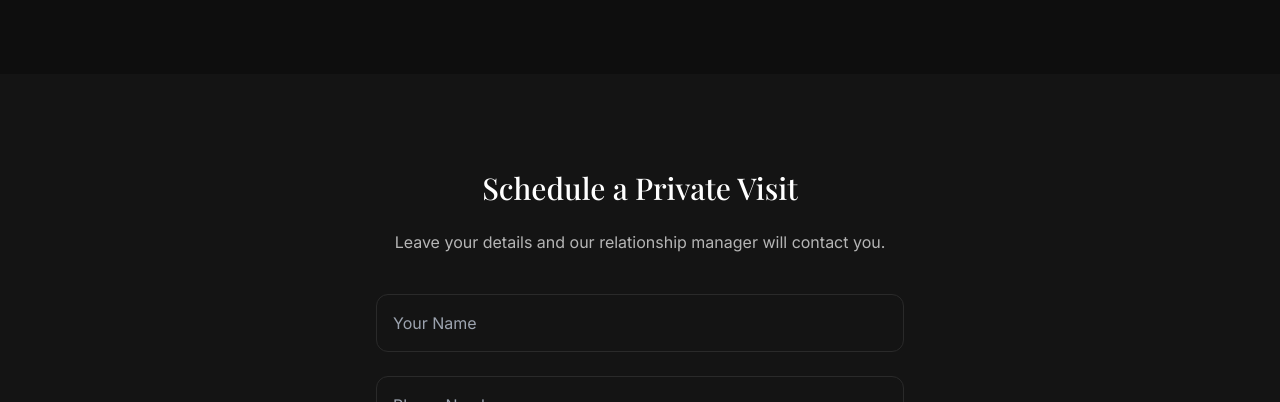
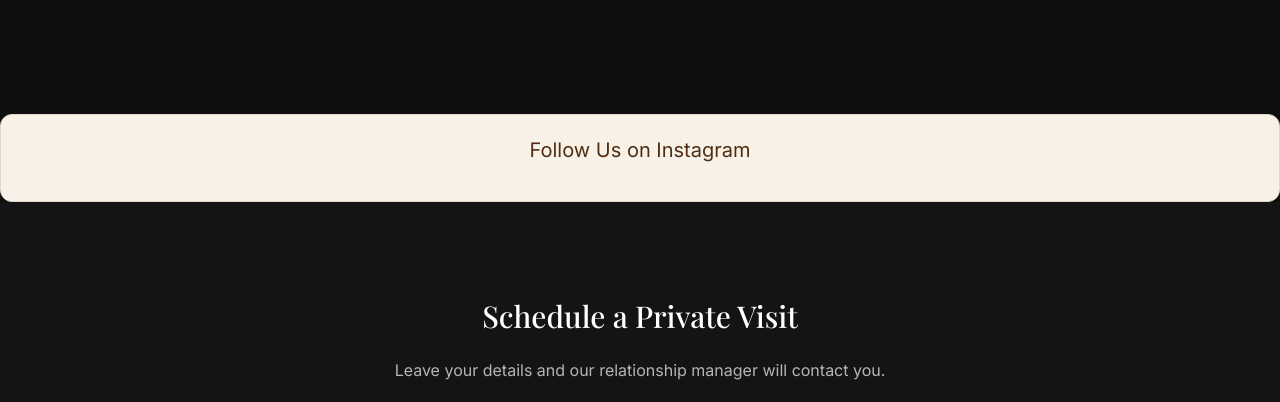
Before and after one commit to issarsaggu8116-sketch/the-nobal-arch, a website: page index.html in a window 1280 px wide. Shown: the part 2166-2568 px from the top of the page. Drawn offline with nearby package versions, Linux system fonts and the light colour scheme; a script that the page names is missing.

Commit message:
Add Instagram section to index.html
Added Instagram section with embedded feed.

```diff
--- a/index.html
+++ b/index.html
@@ -14,6 +14,21 @@
   <style>
     body { font-family: 'Inter', sans-serif; }
     .heading { font-family: 'Playfair Display', serif; }
+    /* ===== INSTAGRAM SECTION ===== */
+.insta-section {
+  margin-top: 40px;
+  padding: 20px;
+  background: #f8f1e7;
+  border-radius: 12px;
+  border: 1px solid #e4d6c6;
+}
+
+.insta-section h3 {
+  text-align: center;
+  color: #4f2e14;
+  margin-bottom: 16px;
+  font-size: 20px;
+}
   </style>
 </head>
 
@@ -49,7 +64,7 @@
     </span>
 
     <h1 class="heading text-4xl md:text-6xl mt-4 text-white">
-      The Nobal Arch
+      Nobal Arch
     </h1>
 
     <p class="max-w-xl mt-6 text-[#9E9E9E]">
@@ -131,6 +146,21 @@
     </div>
   </section>
 
+  <!-- INSTAGRAM GALLERY SECTION -->
+<div class="insta-section">
+  <h3>Follow Us on Instagram</h3>
+
+  <blockquote
+    class="instagram-media"
+    data-instgrm-permalink="https://www.instagram.com/balaji_architect/"
+    data-instgrm-version="14"
+    style="width:100%; margin:0 auto;">
+  </blockquote>
+</div>
+
+<!-- INSTAGRAM SCRIPT -->
+<script async src="https://www.instagram.com/embed.js"></script>
+
   <!-- CONTACT -->
   <section id="contact" class="bg-[#141414] py-24">
     <div class="max-w-xl mx-auto px-6">
@@ -173,5 +203,4 @@
   </footer>
 
 </body>
-
 </html>
```
